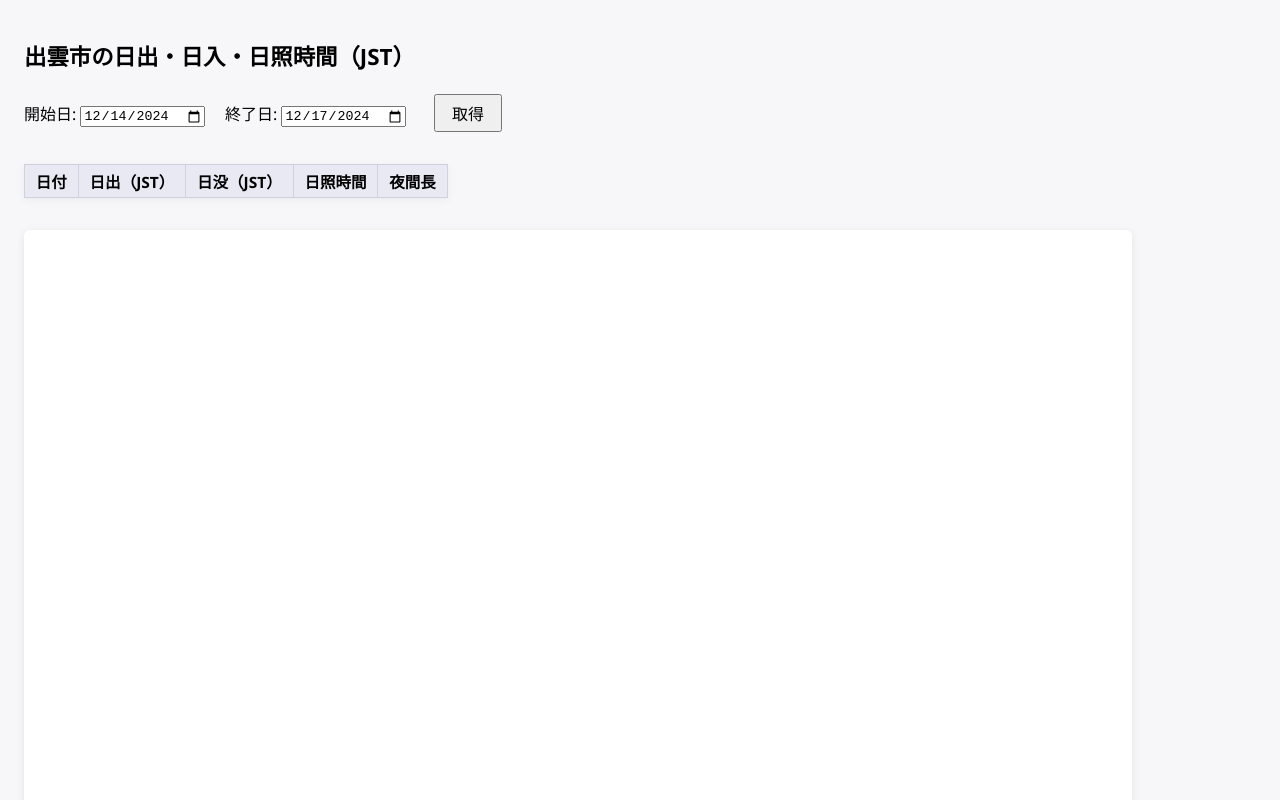
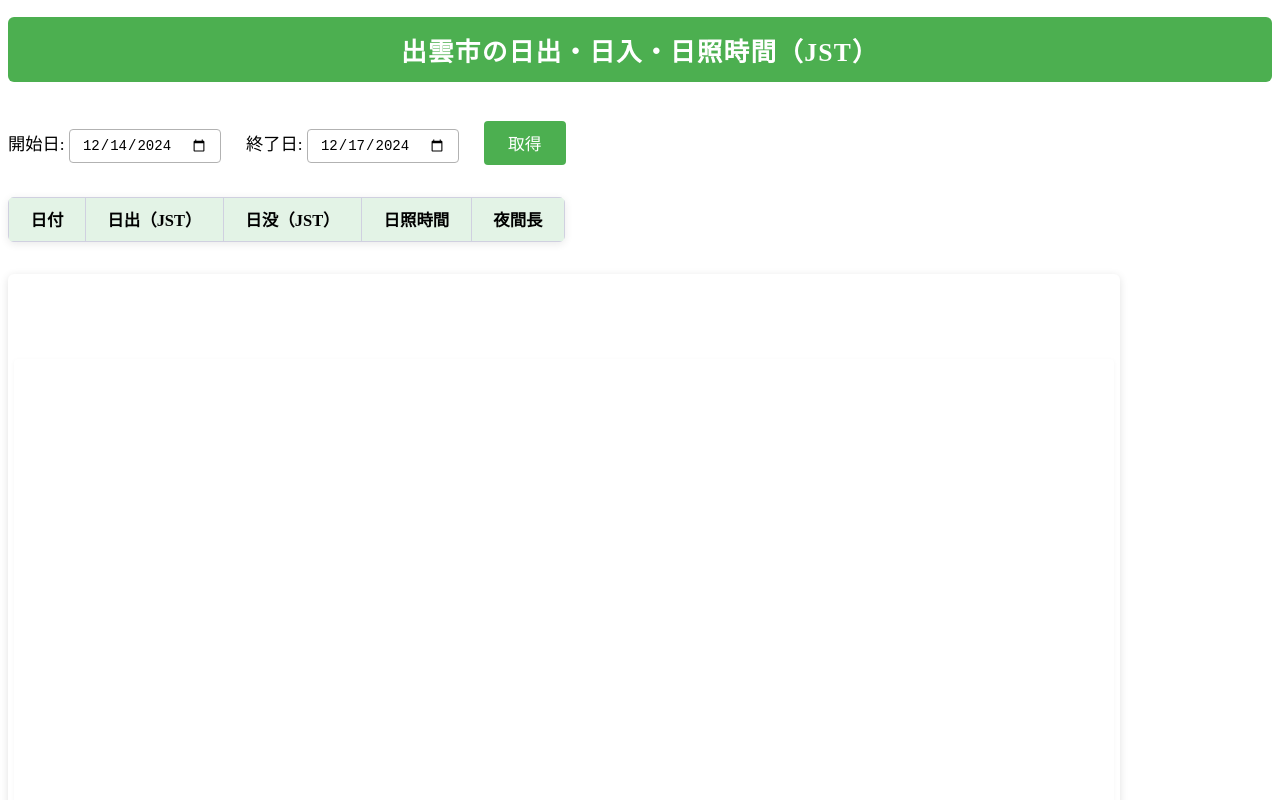
Before and after one commit to swd-hub/Daylight, a plain HTML site: page index.html in a window 1280 px wide. Shown: the top 800 px of the page. Drawn offline with nearby package versions, Linux system fonts and the light colour scheme.

Commit message:
Update index.html
スタイル変更した

```diff
--- a/index.html
+++ b/index.html
@@ -5,24 +5,55 @@
   <title>出雲市の日出・日入・日照時間</title>
   <script src="https://cdn.jsdelivr.net/npm/chart.js"></script>
  <style>
-    body {
-      font-family: "Segoe UI", "Meiryo", sans-serif;
-      background: #f7f7fa;
-      margin: 0;
-      padding: 24px;
+/* 画面表示用スタイル */
+@media screen {
+    .large-content {
+        font-size: 24px;
+        width: 100%;
     }
+}
+
+/* ボタン・タイトルなど共通カラー */
+button, #btn {
+    background-color: #4CAF50;
+    color: white;
+    padding: 10px 24px;
+    border: none;
+    border-radius: 4px;
+    cursor: pointer;
+    font-size: 1.05em;
+    transition: background 0.2s;
+}
+button:hover, #btn:hover {
+    background-color: #388e3c;
+}
+
 h1 {
-      font-size: 1.4em;
-      margin-bottom: 1em;
+    background-color: #4CAF50;
+    color: white;
+    padding: 14px;
+    margin-bottom: 1.5em;
+    text-align: center;
+    border-radius: 6px;
+    font-size: 1.6em;
+    letter-spacing: 0.05em;
 }
+h2 {
+    padding: 10px;
+    text-align: center;
+}
+
 label {
-      margin-right: 1em;
+    margin-right: 1.2em;
+    font-size: 1.08em;
 }
-    #btn {
-      padding: 0.3em 1em;
+input[type="date"] {
+    padding: 7px 12px;
+    border: 1px solid #b2b2b2;
+    border-radius: 4px;
     font-size: 1em;
-      margin-left: 0.5em;
 }
+
 .flex-area {
     display: flex;
     justify-content: flex-start;
@@ -31,29 +62,39 @@
     gap: 2em;
     flex-wrap: wrap;
 }
+
+.right-align {
+    text-align: right;
+}
+
+/* テーブル */
 #resultTable {
-      min-width: 420px;
+    min-width: 440px;
     background: #fff;
     border-collapse: collapse;
-      box-shadow: 0 2px 8px rgba(0,0,0,0.05);
-      font-size: 0.97em;
+    box-shadow: 0 2px 8px rgba(0,0,0,0.09);
+    font-size: 1.03em;
+    border-radius: 6px;
+    overflow: hidden;
 }
 #resultTable th, #resultTable td {
-      padding: 0.3em 0.7em;
+    padding: 0.6em 1.3em;
     border: 1px solid #d0d0e0;
     text-align: center;
 }
 #resultTable th {
-      background: #e9e9f3;
+    background: #e3f3e6;
+    font-weight: bold;
 }
-    /* グラフエリア親を明示的に制限 */
+
+/* グラフエリア */
 .chart-container {
     width: 1100px;
     height: 750px;
     background: #fff;
     border-radius: 6px;
-  box-shadow: 0 2px 8px rgba(0,0,0,0.08);
-  padding: 8px 4px 0 4px;
+    box-shadow: 0 2px 8px rgba(0,0,0,0.12);
+    padding: 10px 6px 0 6px;
     display: flex;
     align-items: center;
     justify-content: center;
@@ -65,14 +106,31 @@
     max-height: 600px;
     background: #fff;
     display: block;
+    border-radius: 4px;
+    box-shadow: 0 1px 4px rgba(0,0,0,0.04);
 }
-    @media (max-width: 800px) {
+
+/* ファイルリスト例 */
+#fileList {
+    margin-top: 10px;
+}
+
+/* モバイル対応 */
+@media (max-width: 900px) {
     .flex-area {
         flex-direction: column;
-        gap: 1.2em;
+        gap: 1.3em;
     }
     .chart-container {
-        margin: 0 auto;
+        width: 98vw;
+        max-width: 100vw;
+        min-width: 260px;
+        height: 47vw;
+        max-height: 60vw;
+    }
+    #daylightChart {
+        max-width: 100vw;
+        max-height: 55vw;
     }
     #resultTable {
         min-width: 0;
```
Lines whose indentation alone changed are shown as unchanged.
